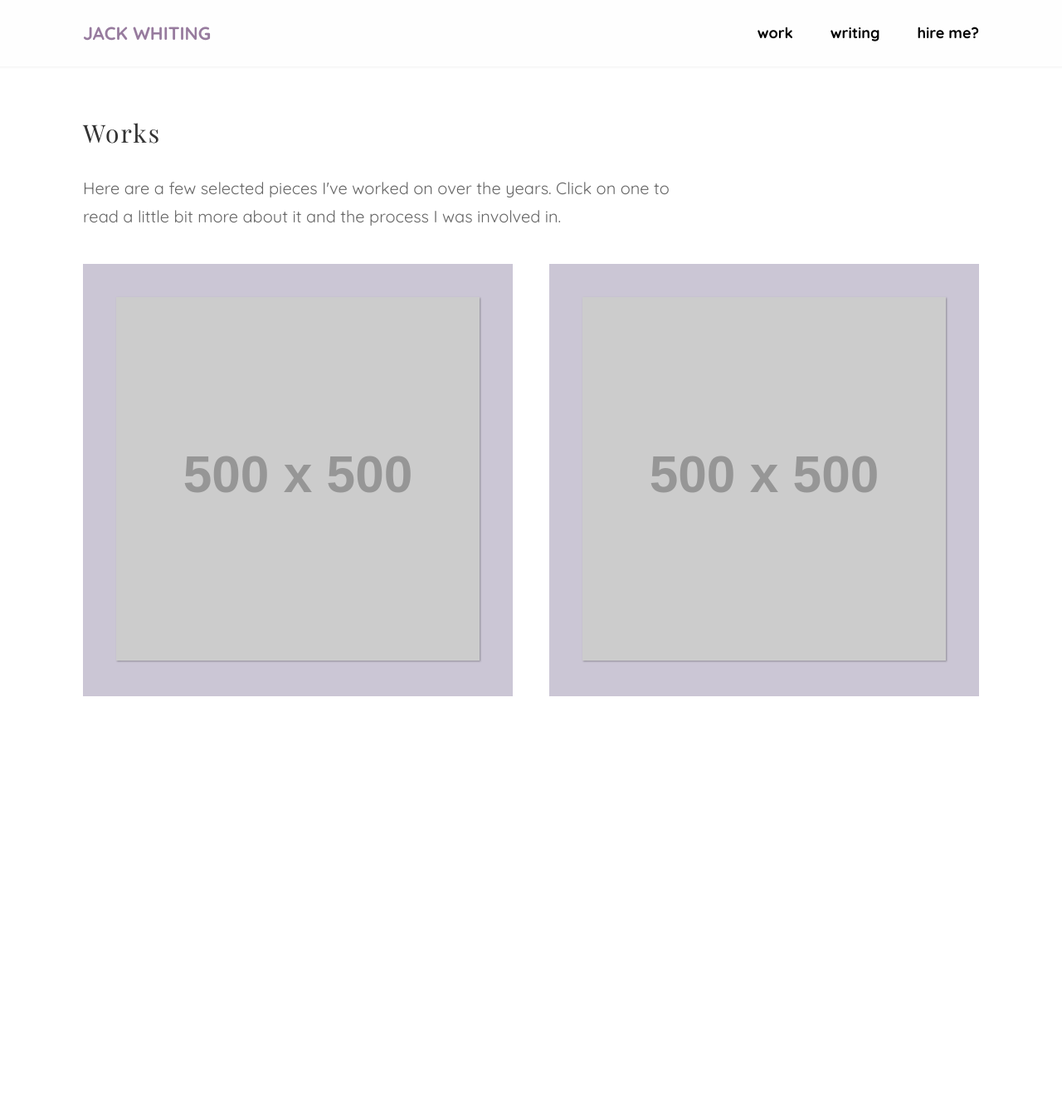
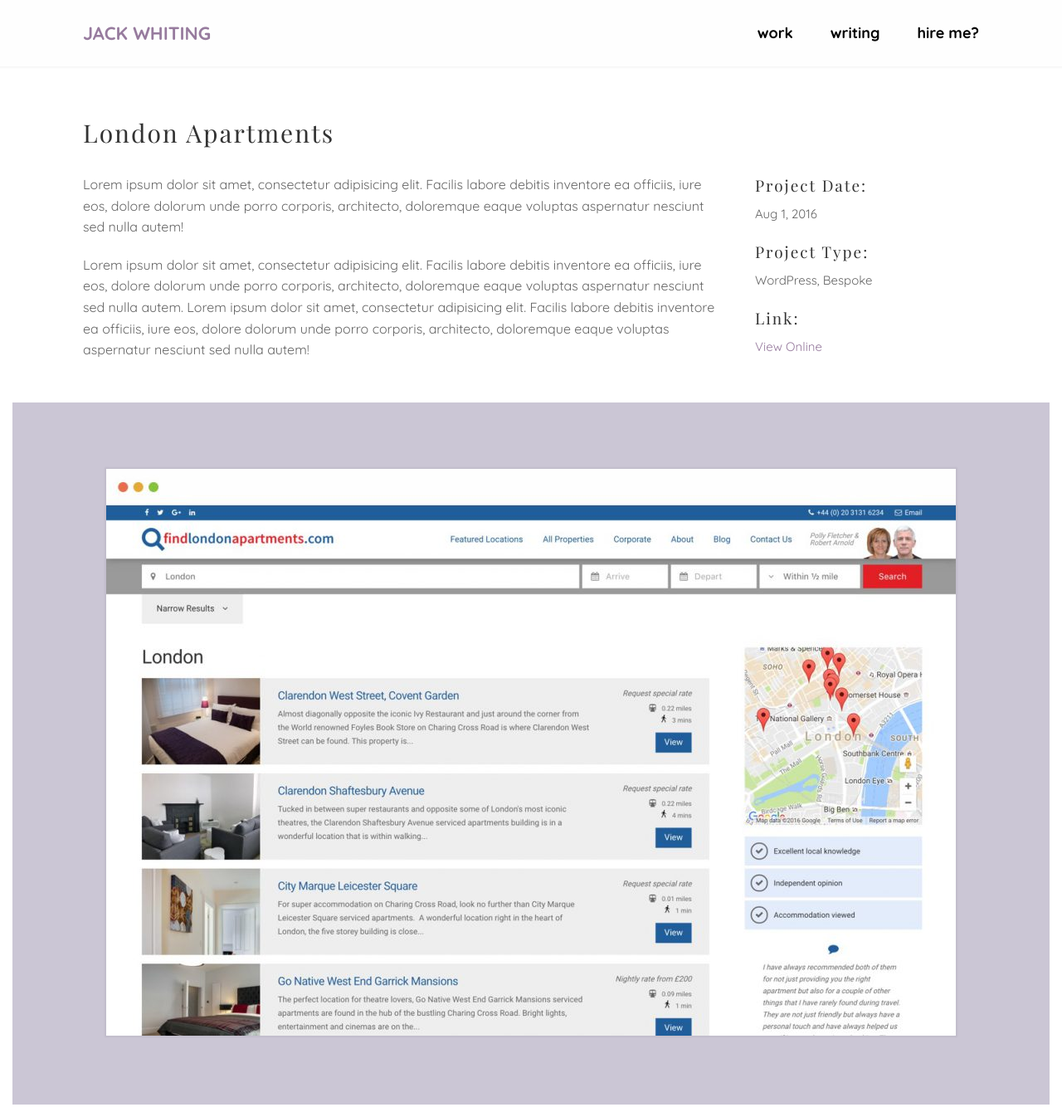
Before and after one commit to jackabox/old.jackwhiting.co.uk, a Jekyll site: the page built from _works/london-apartments.md, in a window 1280 px wide and 1346 px high. Shown: the whole window at 83% size. Built offline with Jekyll 4.4.1, drawn with Linux system fonts in a browser that asks for light colours.

Commit message:
single assets

```diff
--- /dev/null
+++ b/_layouts/works-single.html
@@ -0,0 +1,41 @@
+{% include header.html %}
+
+	<div class="single container">
+		<div class="content">
+			<h1 class="work-title">{{ page.title }}</h1>
+
+			<div class="work-single">
+				<div class="work-single__description">
+					{{ content }}
+				</div>
+				<div class="work-single__meta">
+					<h4>Project Date:</h4>
+					<!-- <p><?php the_date(); ?></p> -->
+					<p>{{ page.date | date: "%b %-d, %Y" }}</p>
+
+					<h4>Project Type:</h4>
+					<p>
+						{% for category in page.categories %}
+							<span>{{ category }}</span>
+						{% endfor %}
+					</p>
+
+					{% if page.link != null %}
+						<h4>Link:</h4>
+						<p><a href="{{ page.link }}" title="Link to {{ page.title }}">View Online</a></p>
+					{% endif %}
+				</div>
+			</div>
+		</div>
+	</div>
+
+
+	{% if page.imageThumb != '' %}
+	<div class="work-images work-images--{{ page.color }}">
+    	<img src="/assets/works/{{ page.imageThumb }}" alt="{{ page.title }}">
+	</div>
+	{% endif %}
+
+
+
+{% include footer.html %}
--- a/_works/london-apartments.md
+++ b/_works/london-apartments.md
@@ -1,10 +1,15 @@
 ---
 title: London Apartments
-layout: works
+layout: works-single
 date: 2016-08-01
+link: http://londonapartments.com
+color: purple
+imageThumb: fla-thumb.jpg
 categories:
 - WordPress
 - Bespoke
 ---
 
-# London Apartments
+Lorem ipsum dolor sit amet, consectetur adipisicing elit. Facilis labore debitis inventore ea officiis, iure eos, dolore dolorum unde porro corporis, architecto, doloremque eaque voluptas aspernatur nesciunt sed nulla autem!
+
+Lorem ipsum dolor sit amet, consectetur adipisicing elit. Facilis labore debitis inventore ea officiis, iure eos, dolore dolorum unde porro corporis, architecto, doloremque eaque voluptas aspernatur nesciunt sed nulla autem. Lorem ipsum dolor sit amet, consectetur adipisicing elit. Facilis labore debitis inventore ea officiis, iure eos, dolore dolorum unde porro corporis, architecto, doloremque eaque voluptas aspernatur nesciunt sed nulla autem!
```
Also changed, not shown: _works/door-county-event-planners.md (+6 -3 lines), assets/works/crohnstracker-thumb.jpg (added), assets/works/doorcountyevents-thumb.jpg (added), assets/works/fla-thumb.jpg (added), assets/works/hh-thumb.jpg (added), assets/works/risingstar-thumb.jpg (added).
